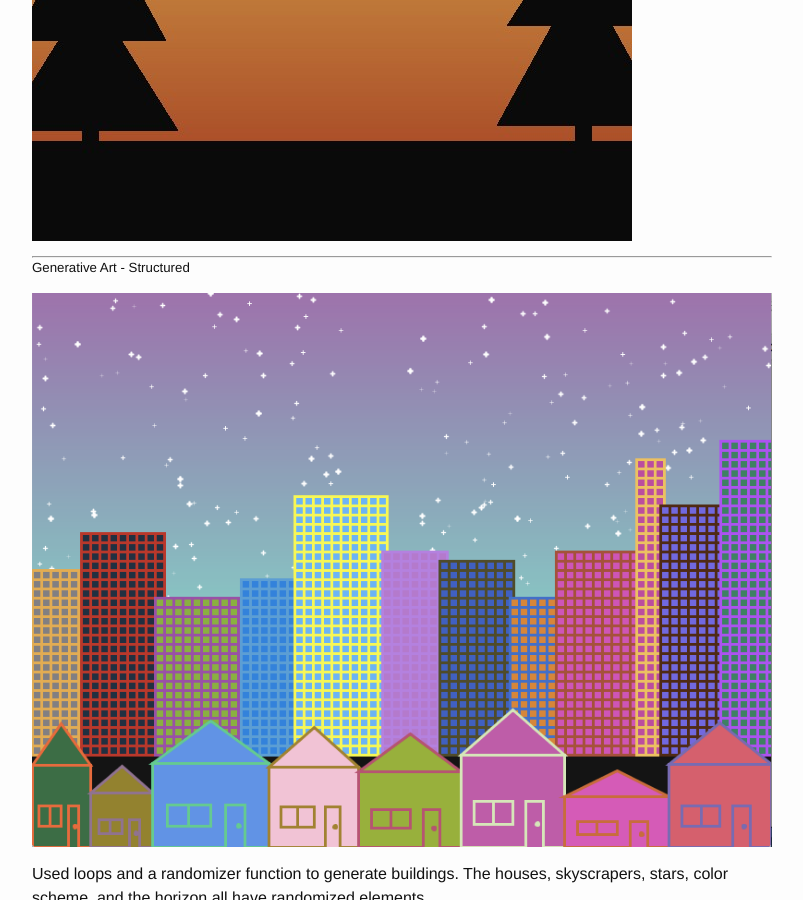
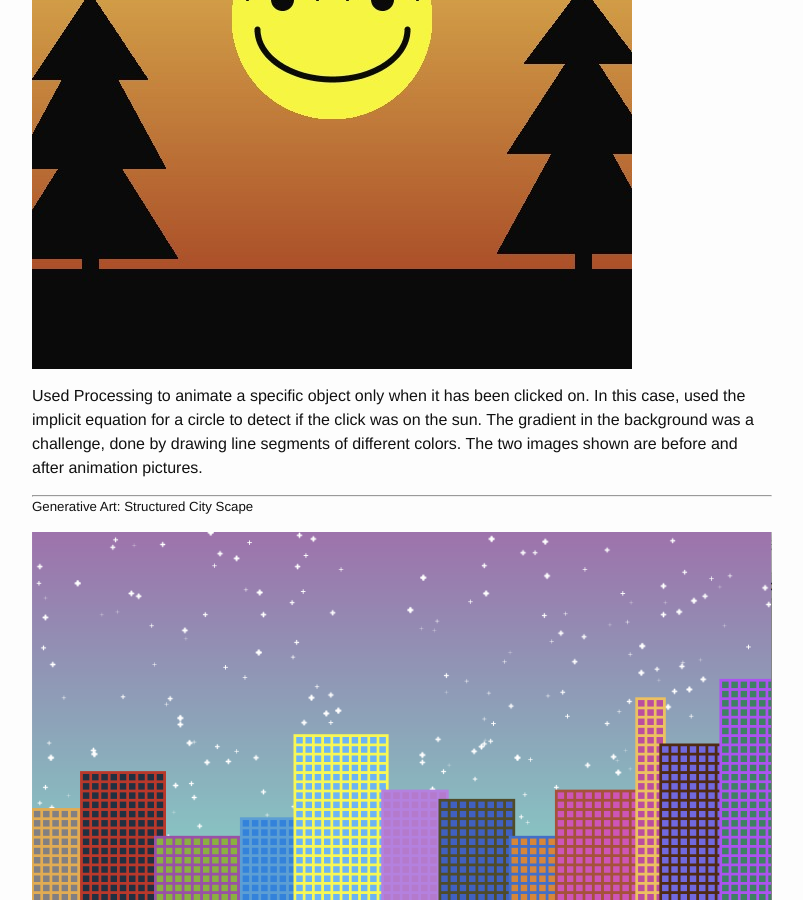
Before and after one commit to JonScott20/JonScott20.github.io, a Jekyll site: the page built from courses/cpe123.md, in a window 1280 px wide and 900 px high, scrolled down 2432 px. Shown: the whole window, without its empty margins (238-1041 px from the left). Built offline with Jekyll 4.4.1, drawn with Linux system fonts in a browser that asks for light colours; our own code applies the rules of GitHub Pages for plain Markdown files; some of the changed text lies outside the part shown.

Commit message:
Update cpe123.md

```diff
--- a/courses/cpe123.md
+++ b/courses/cpe123.md
@@ -12,25 +12,32 @@
 
 Fall Quarter 2015
 
-##### Lab 1
+##### Expressionism: Shocked Koala
 
-![Lab1](https://jonscott20.github.io/Files/cpe123/Shocked_Koala.jpg)
+![Shocked Koala](https://jonscott20.github.io/Files/cpe123/Shocked_Koala.jpg)
 
-##### Lab 2
-
-![Lab2](https://jonscott20.github.io/Files/cpe123/BlexbolexImitation_Traveling_Salesman.jpg)
+Used Processing to create a sketch of an animal in an expressionist manner. The model image can be found [here](https://www.pinterest.com/pin/548313323358956118/)
 
 ------------
 
-##### Lab 3
+##### Blexbolex Imitation: "Traveling"
 
-![Lab3](https://jonscott20.github.io/Files/cpe123/SurrealismBefore.jpg) |
-![Lab3](https://jonscott20.github.io/Files/cpe123/SurrealismAfter.jpg)
+![Blexbolex Imitation: "Traveling"](https://jonscott20.github.io/Files/cpe123/BlexbolexImitation_Traveling_Salesman.jpg)
 
+Made in Processing, used to demonstrate the use of variables as well as scaling and translating graphic elements. Three images, each with the man scaled to a different size.
+
+------------
+
+##### Surrealism: "Sunset Cowboy"
+
+![Sunset_Cowboy_Before](https://jonscott20.github.io/Files/cpe123/SurrealismBefore.jpg) |
+![Sunset_Cowboy After](https://jonscott20.github.io/Files/cpe123/SurrealismAfter.jpg)
+
+Used Processing to animate a specific object only when it has been clicked on. In this case, used the implicit equation for a circle to detect if the click was on the sun. The gradient in the background was a challenge, done by drawing line segments of different colors. The two images shown are before and after animation pictures.
 
 --------
 
-##### Generative Art - Structured
+##### Generative Art: Structured City Scape
 
 ![Generative Art - Structured](https://jonscott20.github.io/Files/cpe123/RandomCityScape.png)
 
```
